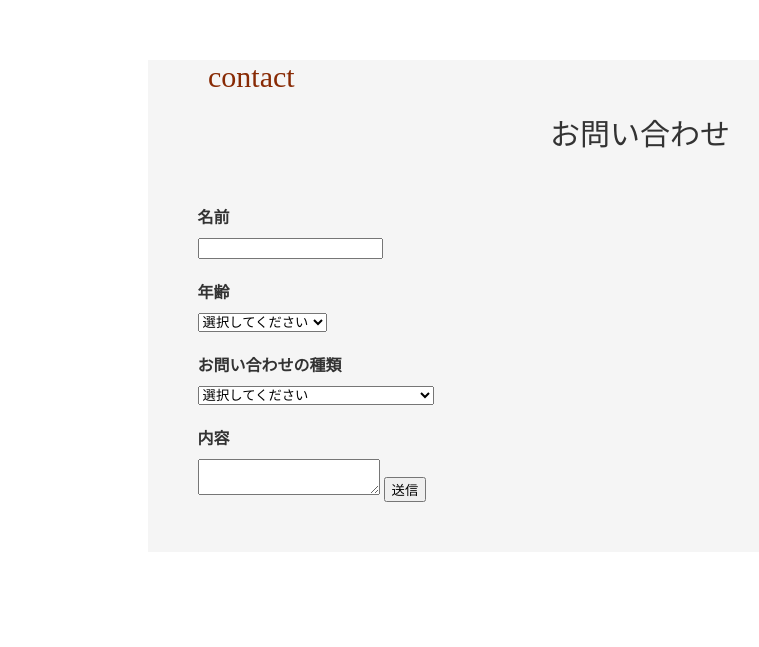
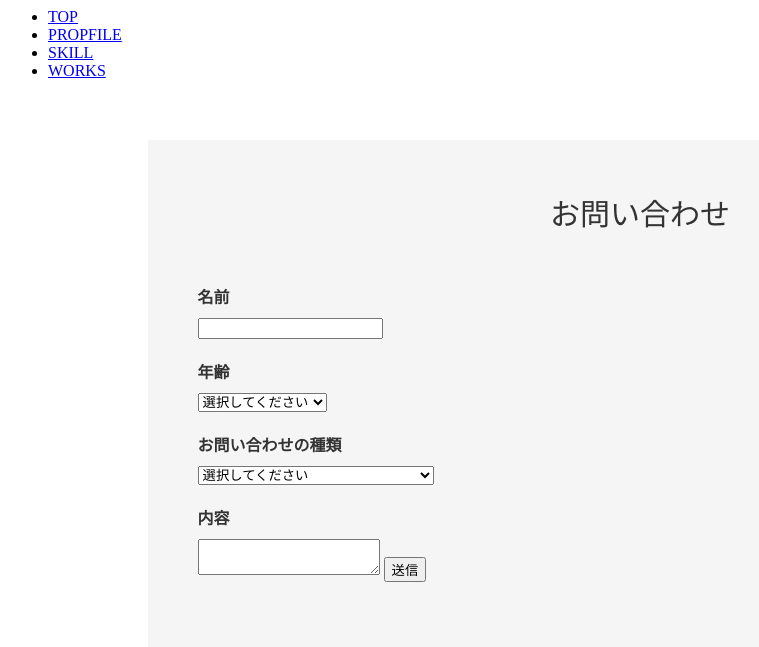
Before and after one commit to MKawamata0617/myportforio, a PHP site: page / in a window 1280 px wide. Shown: the top 647 px of the page, without its empty margins (0-759 px from the left). Run offline with PHP 8.4, Linux system fonts and the light colour scheme.

Commit message:
Update index.php

```diff
--- a/index.php
+++ b/index.php
@@ -1,4 +1,3 @@
-<!DOCTYPE html>
 <html>
 <head>
   <meta charset="utf-8">
@@ -6,9 +5,16 @@
   <link rel="stylesheet" href="contact.css">
 </head>
 <body>
-  <div class="header">
-    <div class="header-left">contact</div>
-
+  <header>
+    <nav class="nav" id="nav_f">
+      <ul>
+        <li><a href="index.html" class="list">TOP</a></li>
+        <li><a href="#profile" class="list">PROPFILE</a></li>
+        <li><a href="#skill" class="list">SKILL</a></li>
+        <li><a href="#works" class="list">WORKS</a></li>
+      </ul>
+    </nav>
+  </header>
   <div class="main">
     <div class="contact-form">
       <div class="form-title">お問い合わせ</div>
```
